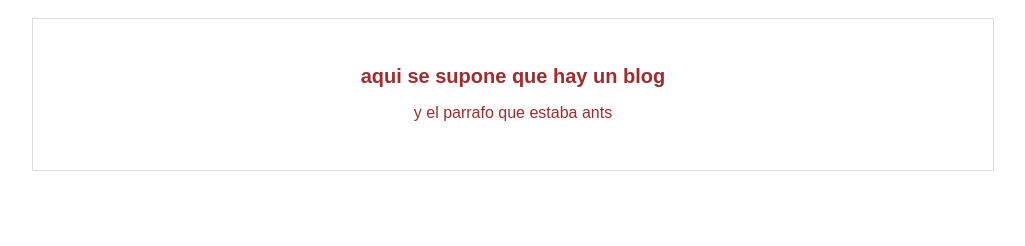
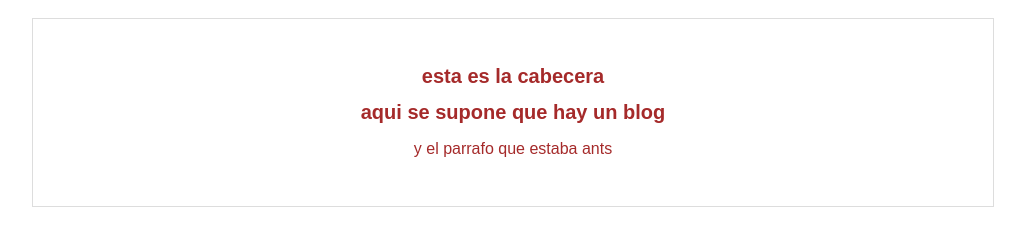
Before and after one commit to wabby203/Nuscaa, a plain HTML site: page index.html in a window 1280 px wide. Shown: the part 40-286 px from the top of the page, without its empty margins (127-1152 px from the left). Drawn offline with Linux system fonts and the light colour scheme.

Commit message:
estructura inicial de la cabecera

```diff
--- a/index.html
+++ b/index.html
@@ -6,6 +6,9 @@
     <body>
         <h1>apenas comenzando con el git hub</h1>
         <div id="container">
+            <div id="cabecera">
+                <h1>esta es la cabecera</h1>
+            </div>
             <div id="post">
                 <h1>aqui se supone que hay un blog</h1>
                 <p>y el parrafo que estaba ants</p>
```
